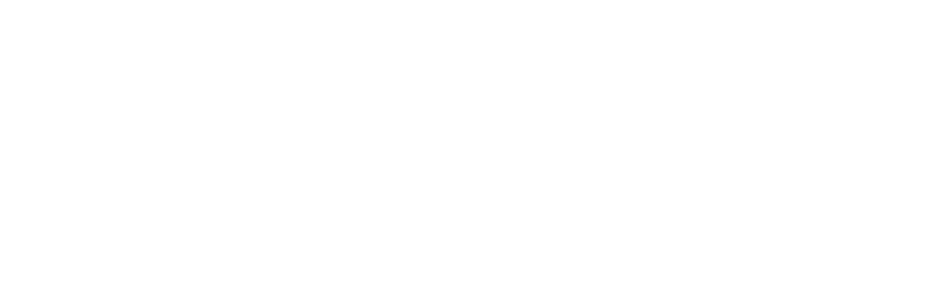
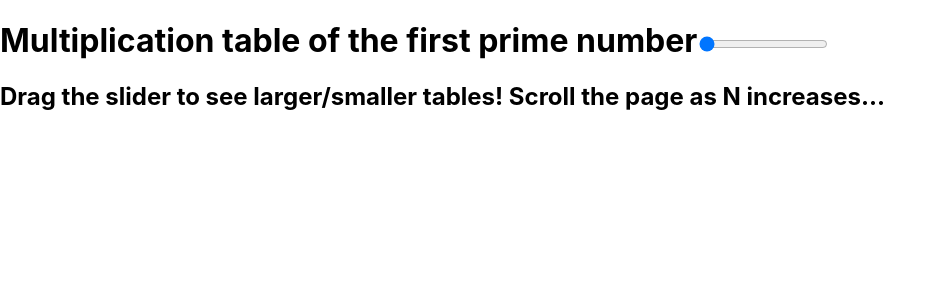
Before and after one commit to jakewmiles/findmypast-primes, a React (Create React App) app in the folder findprimes/: page / in a window 1280 px wide. Shown: the top 300 px of the page, without its empty margins (0-945 px from the left). Built offline with nearby package versions, Linux system fonts and the light colour scheme.

Commit message:
feat: implement slider with useState

```diff
--- a/findprimes/src/App.js
+++ b/findprimes/src/App.js
@@ -1,8 +1,19 @@
+import { useState } from 'react';
+
 function App() {
+  const [N, setN] = useState(1);
+  const handler = (e) => {
+    setN(e.target.value);
+  }
+
   return (
     <div className="App">
       <header className="App-header">
-
+        <h1>Multiplication table of the {N > 1 ? `first ${N} prime numbers`: `first prime number`}
+          <input type="range" min="1" max="100" value={N} onChange={handler} step="1">
+          </input>
+        </h1>
+        <h2>Drag the slider to see larger/smaller tables! Scroll the page as N increases...</h2>
       </header>
     </div>
   );
```
